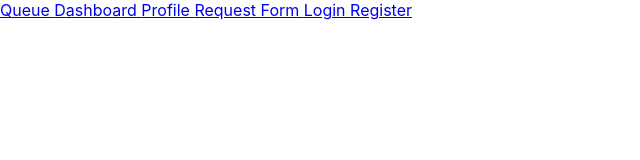
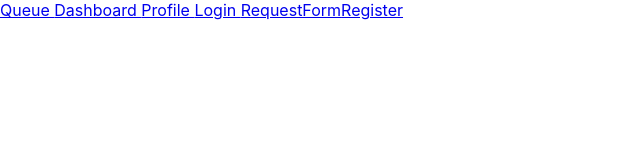
Before and after one commit to xflattopx/Bidup, a React (Create React App) app: page / in a window 1280 px wide. Shown: the top 160 px of the page, without its empty margins (0-640 px from the left). Built offline with nearby package versions, Linux system fonts and the light colour scheme.

Commit message:
added new landing page logic

```diff
--- a/src/components/landing_page/HomePage.tsx
+++ b/src/components/landing_page/HomePage.tsx
@@ -44,12 +44,12 @@ const HomePage: React.FC<HomePageProps> = ({ userRole }) => {
 
   return (
     <div>
-      <div className="hamburger-menu">
+      <div>
         <Link to="/queue">Queue </Link>
         <Link to="/dashboard">Dashboard </Link>
         <Link to="/profile">Profile </Link>
-        <Link to="/request-form">Request Form </Link>
         <Link to="/login">Login </Link>
+        <Link to="/request">RequestForm</Link>
         <Link to="/register">Register </Link>
         <Outlet/>
       </div>
```
Also changed, not shown: src/components/landing_page/BidUpLogo.svg (added).
